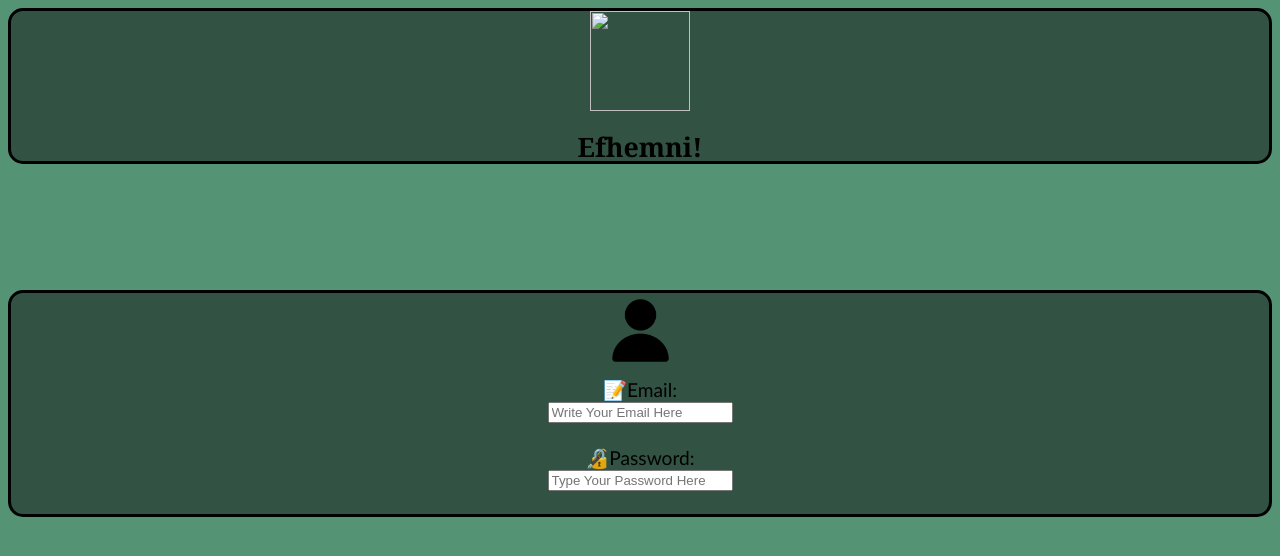
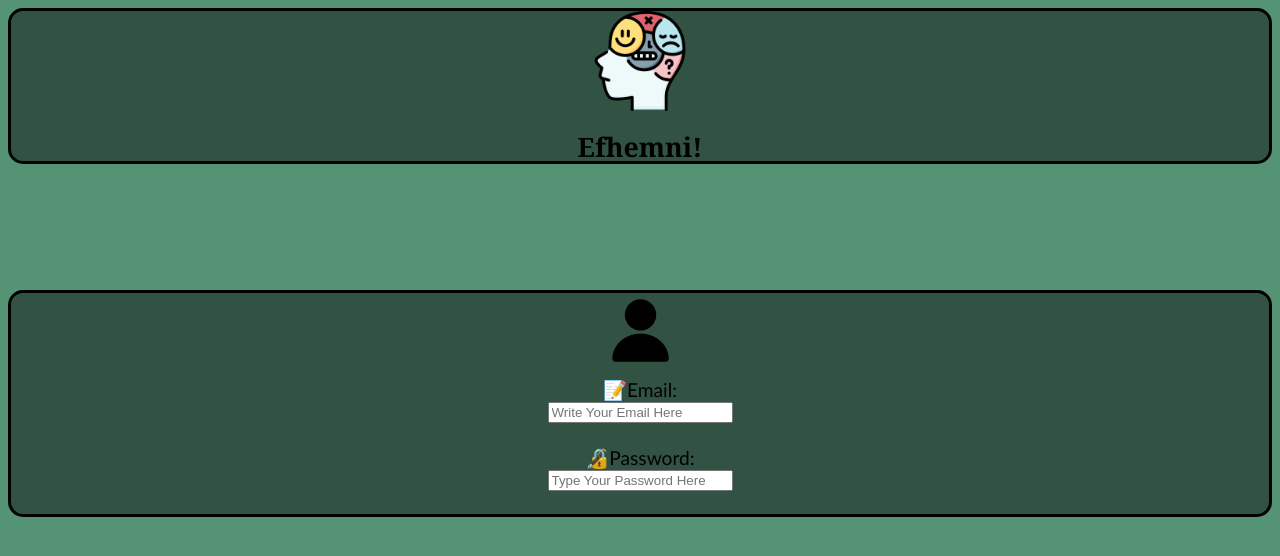
Before and after one commit to Efhemni/Efhemni.github.io, a plain HTML site: page Login.html in a window 1280 px wide. Drawn offline with Linux system fonts and the light colour scheme.

Commit message:
Update Login.html

```diff
--- a/Login.html
+++ b/Login.html
@@ -10,7 +10,7 @@
     <header>
 
     <div id="header-div">
-        <a href="index.html"><img id="header-image" src="Pictures/psychology.png" alt=""></a><br>
+        <a href="index.html"><img id="header-image" src="psychology.png" alt=""></a><br>
         <h1>Efhemni!</h1>
     </div>
 </header>
```
